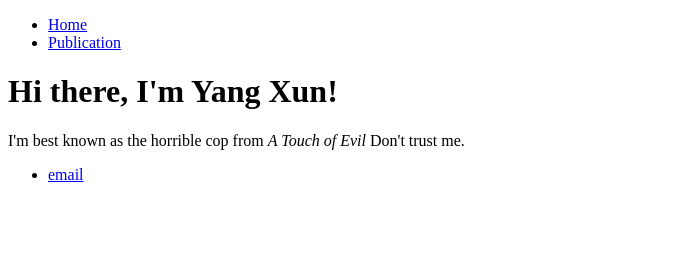
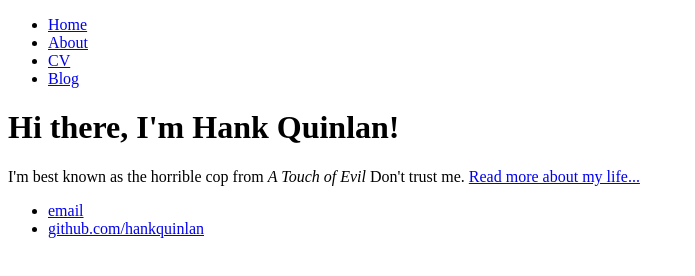
Before and after one commit to Xun-Yang/Xun-Yang.github.io, a plain HTML site: page index.html in a window 1280 px wide. Shown: the whole page, without its empty margins (0-695 px from the left). Drawn offline with Linux system fonts and the light colour scheme.

Commit message:
Update index.html

```diff
--- a/index.html
+++ b/index.html
@@ -1,24 +1,27 @@
 <!DOCTYPE html>
 <html>
 	<head>
-		<title>Xun YANG</title>
+		<title>Hank Quinlan, Horrible Cop</title>
 	</head>
 	<body>
 		<nav>
     		<ul>
         		<li><a href="/">Home</a></li>
-        		<li><a href="/Publication">Publication</a></li>
+	        	<li><a href="/about">About</a></li>
+        		<li><a href="/cv">CV</a></li>
+        		<li><a href="/blog">Blog</a></li>
     		</ul>
 		</nav>
 		<div class="container">
     		<div class="blurb">
-        		<h1>Hi there, I'm Yang Xun!</h1>
-				<p>I'm best known as the horrible cop from <em>A Touch of Evil</em> Don't trust me. </a></p>
+        		<h1>Hi there, I'm Hank Quinlan!</h1>
+				<p>I'm best known as the horrible cop from <em>A Touch of Evil</em> Don't trust me. <a href="/about">Read more about my life...</a></p>
     		</div><!-- /.blurb -->
 		</div><!-- /.container -->
 		<footer>
     		<ul>
-        		<li><a href="mailto:xunyang@nus.edu.sg">email</a></li>
+        		<li><a href="mailto:hankquinlanhub@gmail.com">email</a></li>
+        		<li><a href="https://github.com/hankquinlan">github.com/hankquinlan</a></li>
 			</ul>
 		</footer>
 	</body>
```
